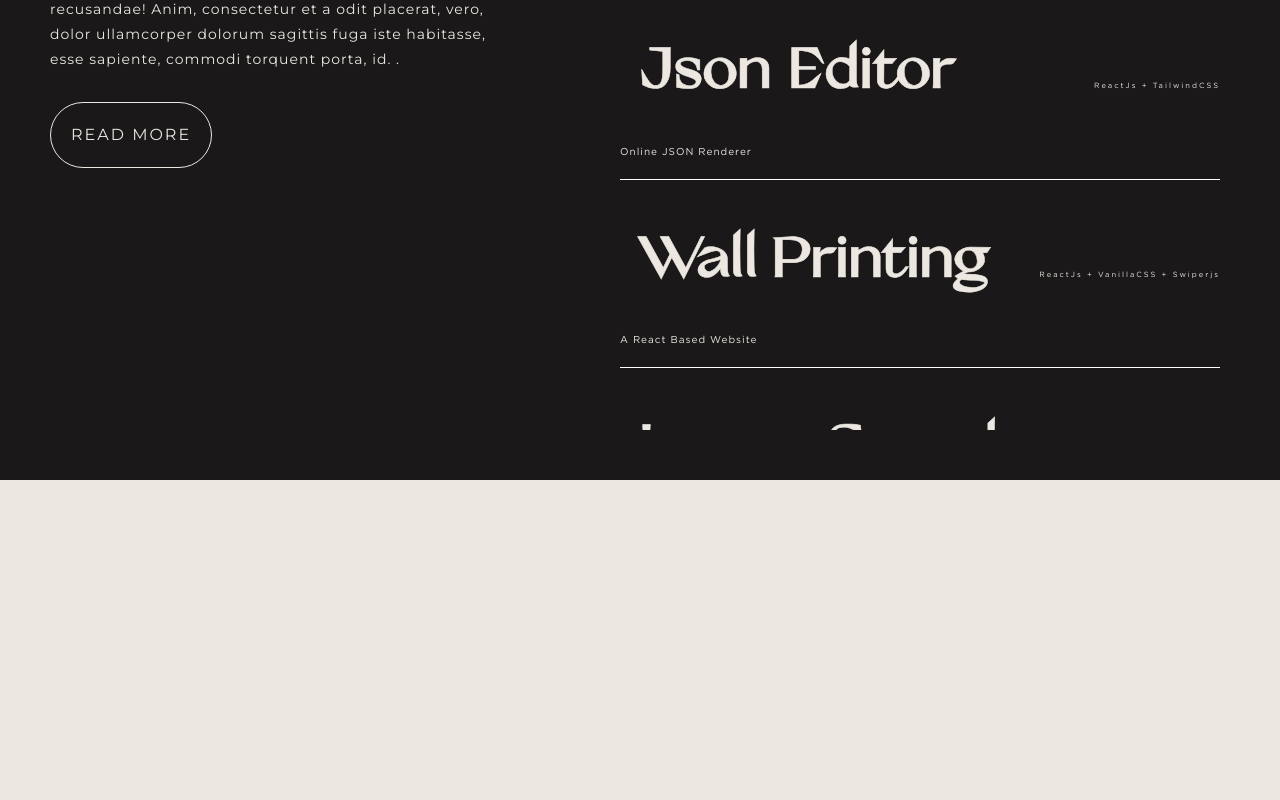
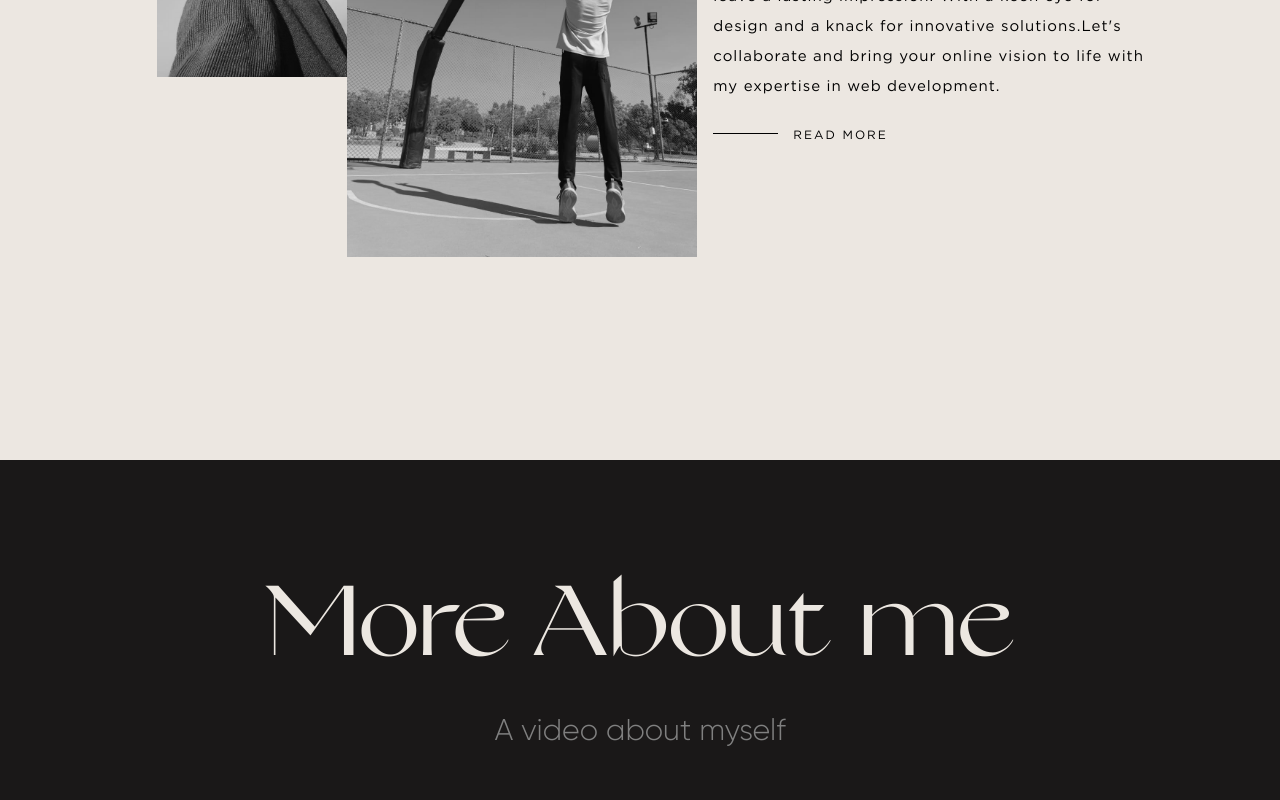
Before and after one commit to karan030204/Latest_Portfolio, a React (Create React App) app: page / in a window 1280 px wide. Shown: the part 420-1220 px from the top of the page. Before the commit the page ends 900 px from the top, so only its background shows below. Built offline with nearby package versions, Linux system fonts and the light colour scheme; a web font is replaced by a local one.

Commit message:
Changes made

```diff
--- a/src/Pages/HomePage.jsx
+++ b/src/Pages/HomePage.jsx
@@ -15,8 +15,8 @@
     <div>
         {/* <Navbar1/> */}
         {/* <Hero/> */}
-        {/* <About/> */}
-        {/* <More_About_me/> */}
+        <About/>
+        <More_About_me/>
         <Works/>
         {/* <Tech/> */}
         {/* <Experience/> */}
```
Also changed, not shown: 8 other files (tests, documents, lock files or other folders).
